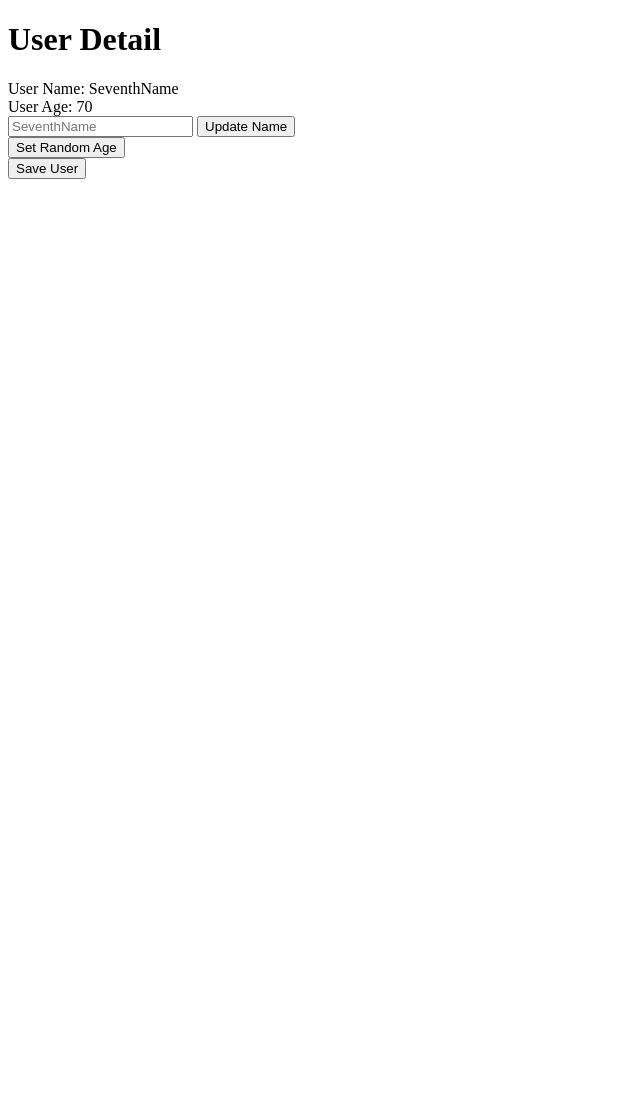
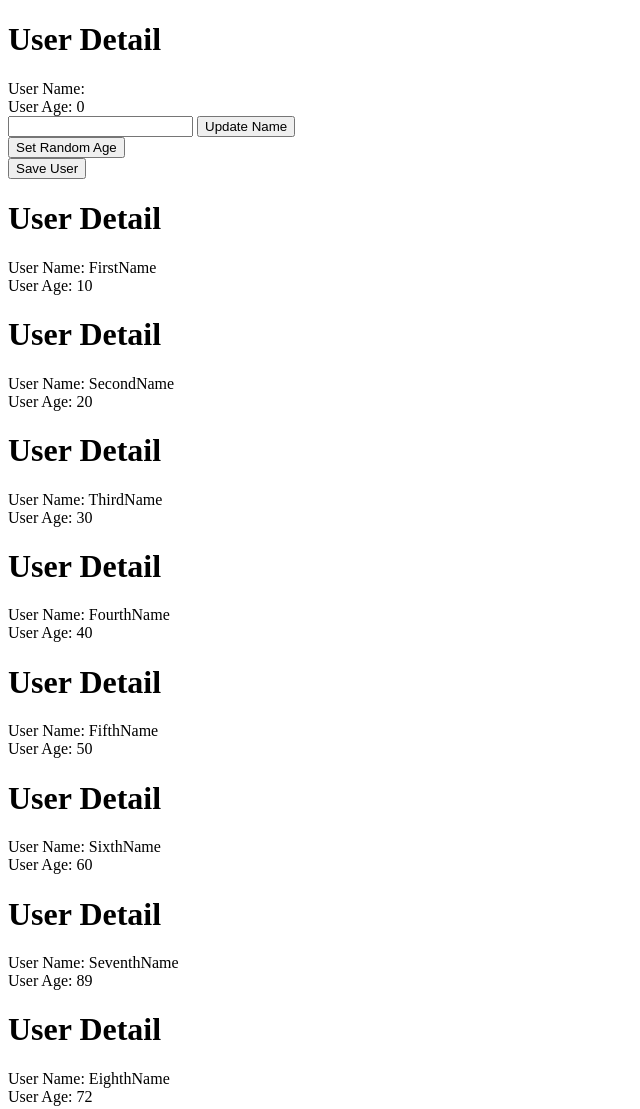
Before and after one commit to cbernard01/typescript-training-web-framework, a website with bundled scripts: page index.html in a window 1280 px wide. Shown: the top 1109 px of the page, without its empty margins (0-640 px from the left). Before the commit the page ends 800 px from the top, so only its background shows below. Built offline with nearby package versions, Linux system fonts and the light colour scheme; data requests are answered from the project's data file.

Commit message:
CollectionView Class Creation Commit:
Created a CollectionView class and UserList class to aggregate and display a collection of users.

```diff
--- a/db.json
+++ b/db.json
@@ -39,6 +39,21 @@
       "name": "EighthName",
       "age": 72,
       "id": 8
+    },
+    {
+      "name": "NinethName",
+      "age": 83,
+      "id": 9
+    },
+    {
+      "name": "TenthName",
+      "age": 40,
+      "id": 10
+    },
+    {
+      "name": "EleventhName",
+      "age": 86,
+      "id": 11
     }
   ]
 }
--- a/index.html
+++ b/index.html
@@ -6,6 +6,7 @@
 </head>
 <body>
 <div id="root"></div>
+<div id="list"></div>
 <script src="./src/index.ts"></script>
 </body>
 </html>
--- a/src/index.ts
+++ b/src/index.ts
@@ -1,15 +1,20 @@
-import {UserForm} from "./views/Users/UserForm";
 import {User} from "./models/User";
-import {UserShow} from "./views/Users/UserShow";
 import {UserEdit} from "./views/Users/UserEdit";
+import {UserList} from "./views/Users/UserList";
 
 const root = document.getElementById("root");
-const user = User.buildUser({name: "SeventhName", age: 70});
+const list = document.getElementById("list");
+const user = User.buildUser({name: "", age: 0});
+const userCollection = User.buildCollection();
+userCollection.fetch();
 
-if (root && user) {
+if (root && list) {
   const userEdit = new UserEdit(root, user);
   userEdit.render();
-  console.log(userEdit);
+
+  userCollection.on("change", ()=>{
+    new UserList(list, userCollection).render();
+  });
 } else {
   throw new Error("Root element not found");
 }
--- /dev/null
+++ b/src/views/CollectionView.ts
@@ -0,0 +1,27 @@
+import {Collection} from "../models/Collection";
+
+export abstract class CollectionView<T, K> {
+  parent: Element;
+  collection: Collection<T, K>;
+
+
+  constructor(parent: Element, collection: Collection<T, K>) {
+    this.parent = parent;
+    this.collection = collection;
+  }
+
+  abstract renderItem(model: T, parent: Element): void;
+
+  render(): void {
+    this.parent.innerHTML = "";
+
+    const templateElement = document.createElement("template");
+    for (let model of this.collection.models) {
+      const wrapperElement = document.createElement("div");
+      this.renderItem(model, wrapperElement);
+      templateElement.content.append(wrapperElement);
+    }
+
+    this.parent.append(templateElement.content);
+  }
+}
--- /dev/null
+++ b/src/views/Users/UserList.ts
@@ -0,0 +1,9 @@
+import {CollectionView} from "../CollectionView";
+import {User, UserProps} from "../../models/User";
+import {UserShow} from "./UserShow";
+
+export class UserList extends CollectionView<User, UserProps> {
+  renderItem(model: User, parent: Element): void {
+    new UserShow(parent, model).render();
+  }
+}
--- a/src/views/View.ts
+++ b/src/views/View.ts
@@ -61,7 +61,7 @@ export abstract class View<T extends Model<K>, K> {
   render(): void {
     this.parent.innerHTML = "";
 
-    const templateElement = document.createElement('template');
+    const templateElement = document.createElement("template");
     templateElement.innerHTML = this.template();
 
     this.bindEvents(templateElement.content);
```
